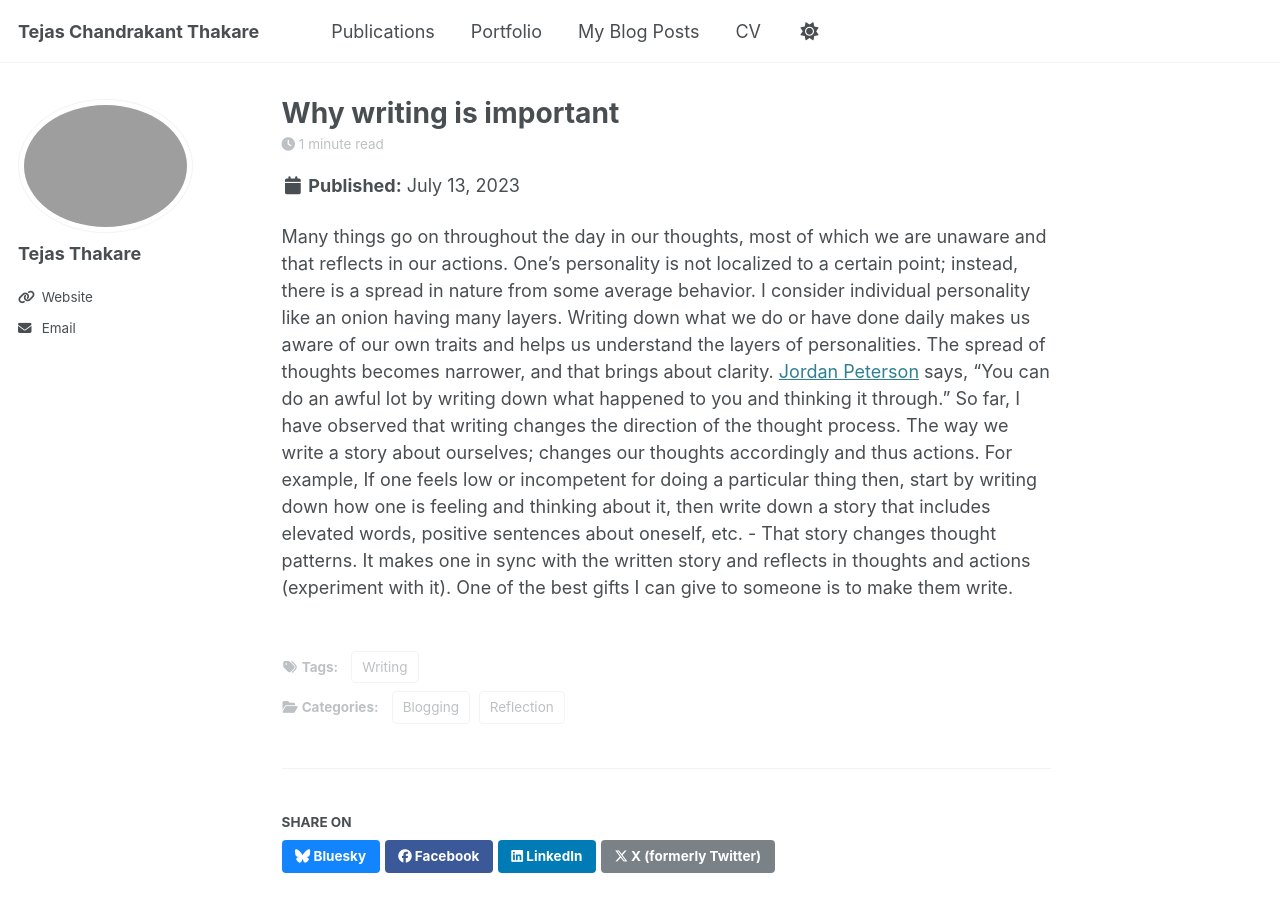
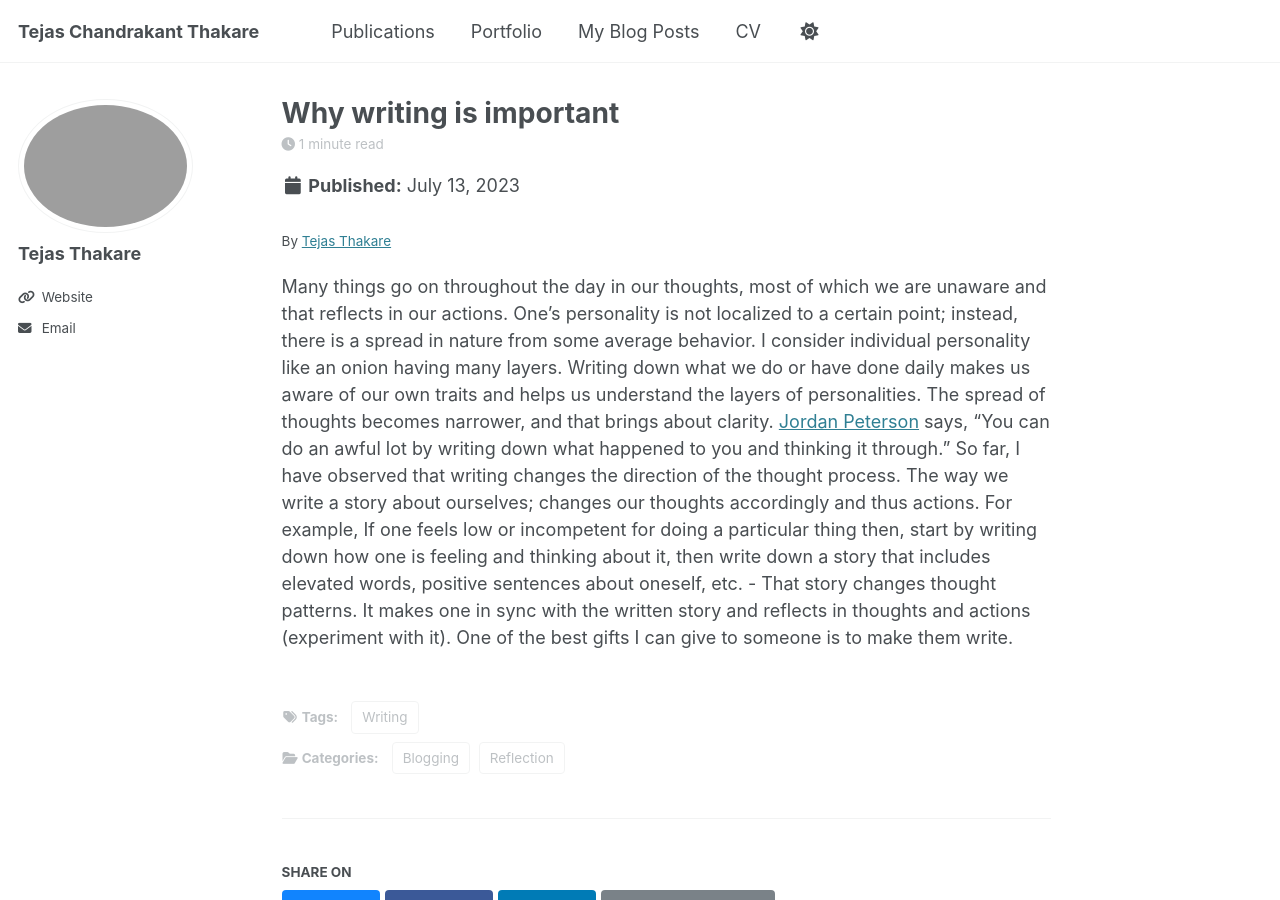
Before and after one commit to TejasCThakare/tejascthakare.github.io, a Jekyll site: the page built from _posts/2023-07-13-why-writing-is-important.md, in a window 1280 px wide and 900 px high. Built offline with Jekyll 4.4.1, drawn with Linux system fonts in a browser that asks for light colours.

Commit message:
Update 2023-07-13-why-writing-is-important.md

```diff
--- a/_posts/2023-07-13-why-writing-is-important.md
+++ b/_posts/2023-07-13-why-writing-is-important.md
@@ -8,4 +8,7 @@ tags: [Writing]
 pin: true
 render_with_liquid: false
 ---
+<sub>By [Tejas Thakare](https://tejascthakare.github.io/)</sub>
+
+
 Many things go on throughout the day in our thoughts, most of which we are unaware and that reflects in our actions. One’s personality is not localized to a certain point; instead, there is a spread in nature from some average behavior. I consider individual personality like an onion having many layers. Writing down what we do or have done daily makes us aware of our own traits and helps us understand the layers of personalities. The spread of thoughts becomes narrower, and that brings about clarity. [Jordan Peterson](https://www.jordanbpeterson.com/about/) says, “You can do an awful lot by writing down what happened to you and thinking it through.” So far, I have observed that writing changes the direction of the thought process. The way we write a story about ourselves; changes our thoughts accordingly and thus actions. For example, If one feels low or incompetent for doing a particular thing then, start by writing down how one is feeling and thinking about it, then write down a story that includes elevated words, positive sentences about oneself, etc. - That story changes thought patterns. It makes one in sync with the written story and reflects in thoughts and actions (experiment with it). One of the best gifts I can give to someone is to make them write.
```
